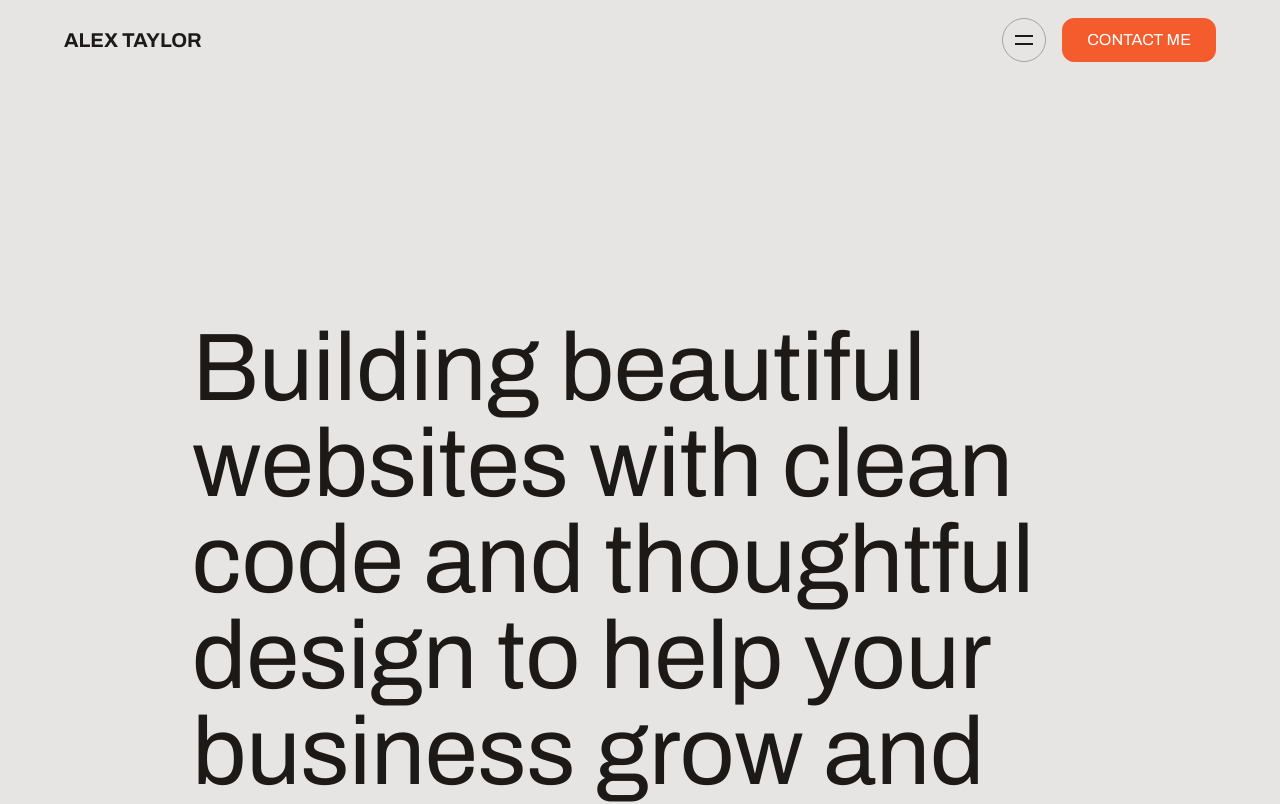
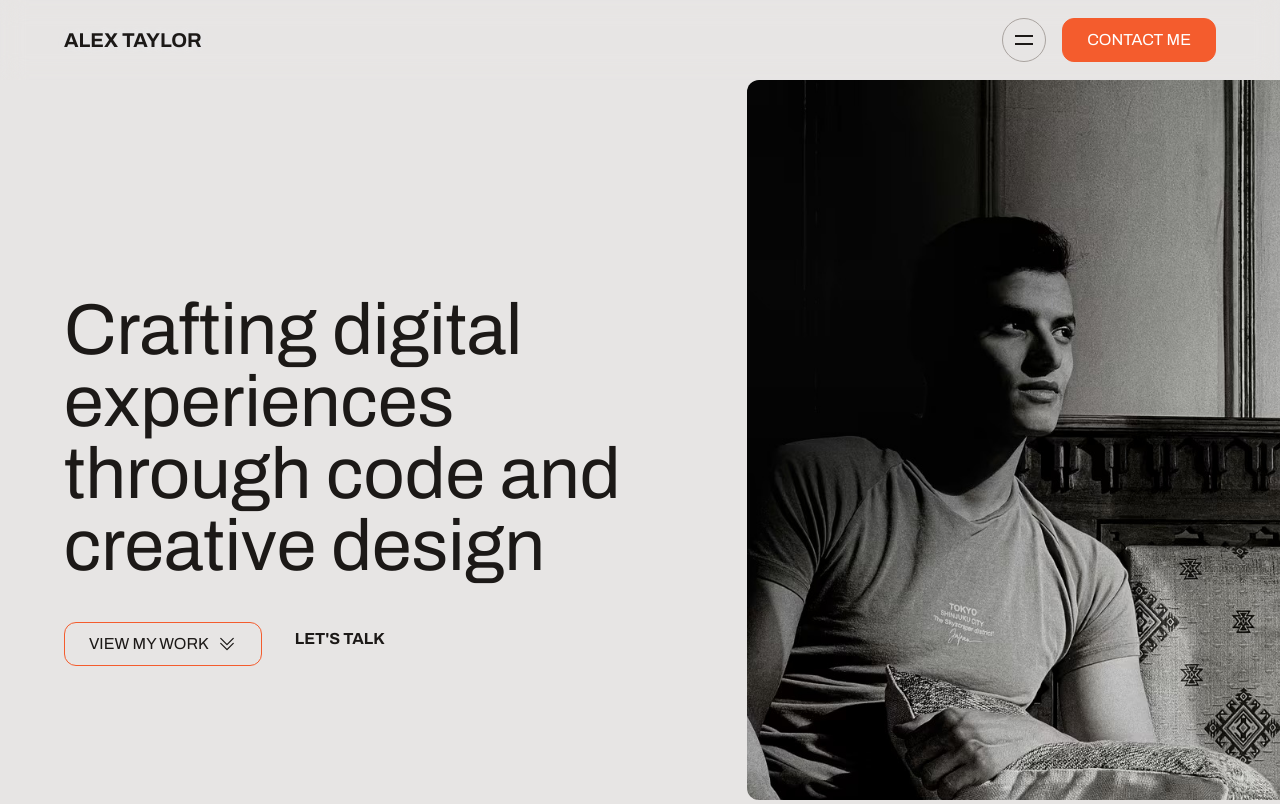
Before and after one commit to sujeethshingade/modern-portfolio, a Next.js app: page / in a window 1280 px wide. Shown: the top 804 px of the page. Built offline with nearby package versions, Linux system fonts and the light colour scheme.

Commit message:
add hero section

```diff
--- a/src/app/page.tsx
+++ b/src/app/page.tsx
@@ -1,10 +1,12 @@
 import Header from "@/sections/Header";
+import Hero from "@/sections/Hero";
 import Intro from "@/sections/Intro";
 
 export default function Home() {
   return (
     <>
       <Header />
+      <Hero />
       <Intro />
     </>
   );
--- /dev/null
+++ b/src/components/Button.tsx
@@ -0,0 +1,25 @@
+import { ButtonHTMLAttributes } from "react";
+import { twMerge } from "tailwind-merge";
+
+const Button = (
+    props: {
+        varient: "primary" | "secondary" | "text";
+        iconAfter?: React.ReactNode;
+    }
+        & ButtonHTMLAttributes<HTMLButtonElement>) => {
+    const { className, children, varient, iconAfter, ...rest } = props;
+    return (
+        <button className={twMerge(" h-11 px-6 rounded-xl border border-red-orange-500 uppercase items-center inline-flex gap-2",
+            varient === "primary" && "bg-red-orange-500 text-white",
+            varient === "secondary" && "",
+            varient === "text" && "h-auto px-0 border-transparent",
+            className)}
+            {...rest}
+        >
+            <span>{children}</span>
+            {iconAfter && <span>{iconAfter}</span>}
+        </button>
+    );
+};
+
+export default Button;
--- a/src/sections/Header.tsx
+++ b/src/sections/Header.tsx
@@ -1,4 +1,5 @@
 import { FC } from "react";
+import Button from "@/components/Button";
 
 const navItems = [
   {
@@ -25,22 +26,22 @@
 
 const Header: FC = () => {
   return (
-    <header>
+    <header className="fixed top-0 left-0 w-full backdrop-blur-md">
       <div className="container !max-w-full">
         <div className="flex justify-between h-20 items-center">
           <div>
             <a href="/">
-              <span className="font-bold uppercase text-xl">Alex Taylor</span>
+              <span className="font-bold uppercase text-xl" style={{ textShadow: '0 0 2px #e4e4e7, 0 0 10px #e4e4e7, 0 0 5px #e4e4e7' }}>Alex Taylor</span>
             </a>
           </div>
           <div className="flex items-center gap-4">
-            <div className="border border-stone-400 size-11 rounded-full inline-flex items-center justify-center">
+            <div className="border border-stone-400 bg-stone-200 size-11 rounded-full inline-flex items-center justify-center">
               <svg width="24" height="24" viewBox="0 0 24 24" fill="none" xmlns="http://www.w3.org/2000/svg">
                 <rect x="3" y="15" width="18" height="2" fill="currentColor" />
                 <rect x="3" y="7" width="18" height="2" fill="currentColor" />
               </svg>
             </div>
-            <button className="bg-red-orange-500 h-11 px-6 text-white rounded-xl border border-red-orange-500 uppercase hidden md:block">Contact Me</button>
+            <Button className="hidden md:block" varient="primary">Contact Me</Button>
           </div>
         </div>
       </div>
--- a/src/sections/Hero.tsx
+++ b/src/sections/Hero.tsx
@@ -1,9 +1,33 @@
 import { FC } from "react";
-/* eslint-disable-next-line @typescript-eslint/no-unused-vars */
+import Image from "next/image";
+import Button from "@/components/Button";
 import heroImage from "@/assets/images/hero-image.jpg";
 
 const Hero: FC = () => {
-  return <div>Hero</div>;
+  return (
+    <section>
+      <div className="grid md:grid-cols-12 md:h-screen items-stretch">
+        <div className="container !max-w-full md:col-span-7 flex flex-col justify-center">
+          <h1 className="text-5xl md:text-6xl lg:text-7xl mt-40">
+            Crafting digital experiences through code and creative design
+          </h1>
+          <div className="flex flex-col md:flex-row md:items-center mt-10 items-start gap-8">
+            <Button varient="secondary" iconAfter={
+              <svg xmlns="http://www.w3.org/2000/svg" fill="none" viewBox="0 0 24 24" strokeWidth="1.5" stroke="currentColor" className="size-5">
+                <path strokeLinecap="round" strokeLinejoin="round" d="m4.5 5.25 7.5 7.5 7.5-7.5m-15 6 7.5 7.5 7.5-7.5" />
+              </svg>
+            }>
+              <span>View My Work</span>
+            </Button>
+            <Button className="font-bold animate-bounce" varient="text">Let&apos;s Talk</Button>
+          </div>
+        </div>
+        <div className="mt-20 md:col-span-5">
+          <Image className="size-full object-cover md:rounded-l-xl" src={heroImage} alt="My Portrait" />
+        </div>
+      </div>
+    </section>
+  );
 };
 
 export default Hero;
```
Also changed, not shown: 1 other file (tests, documents, lock files or other folders).
